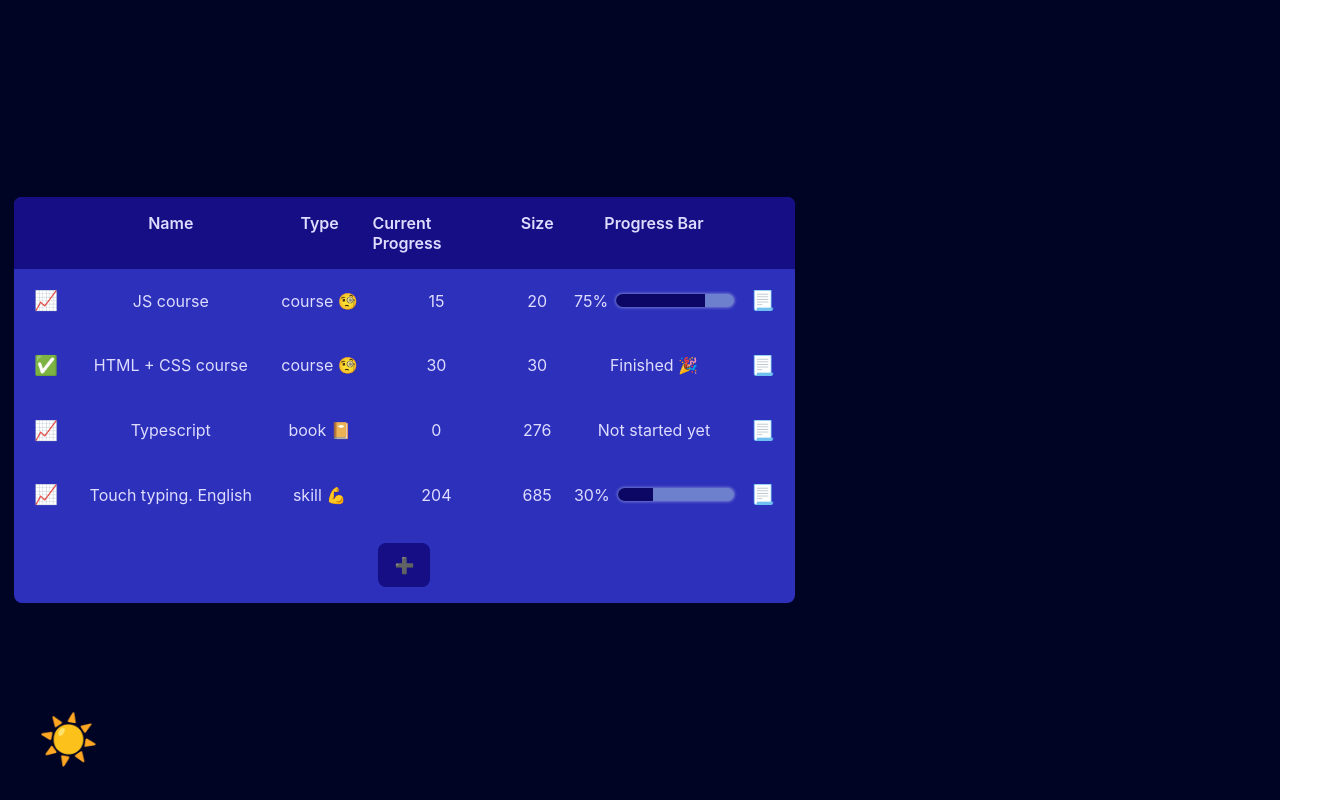
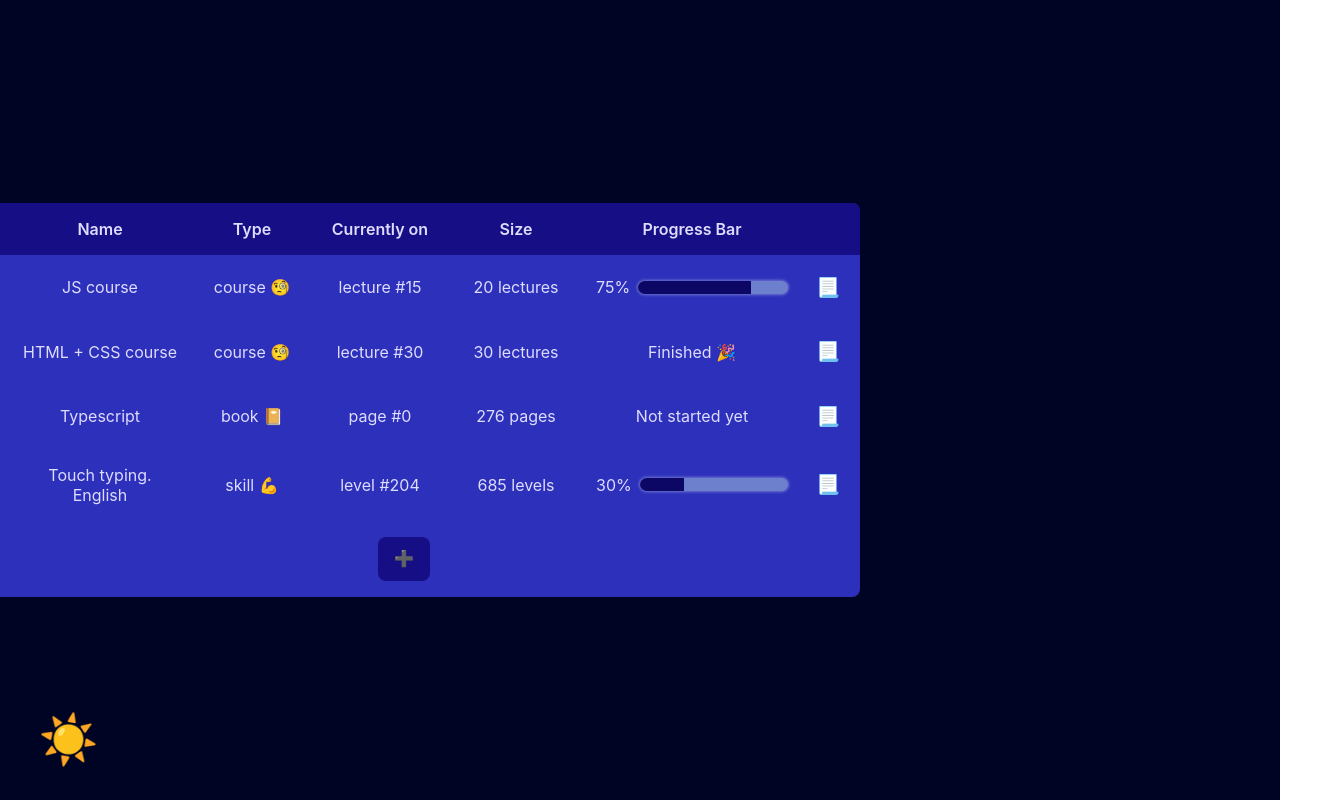
Before and after one commit to CreepyTeabag/Track-Your-Progress, a React (Create React App) app: page / in a window 1280 px wide. Shown: the whole page, 1332 px wide, since content can reach past the window. Built offline with nearby package versions, Linux system fonts and the light colour scheme.

Commit message:
Refactor code

```diff
--- a/src/components/App.js
+++ b/src/components/App.js
@@ -52,10 +52,13 @@ const initialTypes = [
 function App() {
   const [skills, setSkills] = useState(initialSkills);
   const [types, setTypes] = useState(initialTypes);
+
   const [showUpdate, setShowUpdate] = useState(false);
   const [showHistory, setShowHistory] = useState(false);
   const [showAdd, setShowAdd] = useState(false);
+
   const [curSkill, setCurSkill] = useState(null);
+
   const [isDark, setIsDark] = useState(true);
 
   function handleShowUpdate(skill) {
@@ -96,7 +99,16 @@ function App() {
       );
       return;
     }
+
+    if (update > curSkill.size) {
+      alert(
+        `You can't set progress above its size (${curSkill.size} ${curSkill.counterWord}s)`
+      );
+      return;
+    }
+
     const date = new Date();
+
     setSkills(
       skills.map((skill) =>
         skill.name === curSkill.name
@@ -108,6 +120,7 @@ function App() {
           : skill
       )
     );
+
     setCurSkill(null);
     setShowUpdate(false);
     setShowHistory(false);
@@ -127,11 +140,13 @@ function App() {
           handleShowHistory={handleShowHistory}
           handleShowAdd={handleShowAdd}
         />
+
         {showUpdate && <Update skill={curSkill} onUpdate={handleUpdate} />}
         {showHistory && (
           <History skill={curSkill} onShowHistory={handleShowHistory} />
         )}
         {showAdd && <NewSkill types={types} onAddNew={handleAddNew} />}
+
         <ThemeButton isDark={isDark} setIsDark={setIsDark}></ThemeButton>
       </div>
     </div>
--- a/src/components/History.js
+++ b/src/components/History.js
@@ -6,8 +6,12 @@ export default function History({ skill, onShowHistory }) {
       {skill.history.length === 0 && <div>Nothing here yet...</div>}
 
       {skill.history.length > 0 &&
-        skill.history.map((day, i) => {
+        skill.history
+          .slice(0)
+          .reverse()
+          .map((day, i) => {
             const date = new Date(day.date).toLocaleDateString();
+
             return (
               <div className="day" key={`${date}_${i}`}>
                 <div className="date">{date}</div>
--- a/src/components/Skill.js
+++ b/src/components/Skill.js
@@ -1,6 +1,5 @@
 export default function Skill({ skill, onShowUpdate, onShowHistory }) {
   let percentage = (skill.currentProgress / skill.size) * 100;
-  if (percentage > 100) percentage = 100;
   if (percentage > 0 && percentage < 1) percentage = 1;
   else percentage = Math.round(percentage);
   return (
@@ -21,8 +20,12 @@ export default function Skill({ skill, onShowUpdate, onShowHistory }) {
       </li>
       <li>{skill.name}</li>
       <li>{skill.type}</li>
-      <li>{skill.currentProgress}</li>
-      <li>{skill.size}</li>
+      <li>
+        {skill.counterWord} #{skill.currentProgress}
+      </li>
+      <li>
+        {skill.size} {skill.counterWord}s
+      </li>
       <li>
         {percentage === 100 && "Finished 🎉"}
         {percentage === 0 && "Not started yet"}
--- a/src/components/Table.js
+++ b/src/components/Table.js
@@ -13,7 +13,7 @@ export default function Table({
         <p> </p>
         <p>Name</p>
         <p>Type</p>
-        <p>Current Progress</p>
+        <p>Currently on</p>
         <p>Size</p>
         <p>Progress Bar</p>
         <p> </p>
--- a/src/components/Update.js
+++ b/src/components/Update.js
@@ -13,7 +13,7 @@ export default function Update({ skill, onUpdate }) {
     >
       <h3>📈 Update progress on {skill.name}</h3>
 
-      <label>What page are you on?</label>
+      <label>What {skill.counterWord} are you on?</label>
       <input
         type="text"
         className="input"
--- a/src/index.css
+++ b/src/index.css
@@ -54,6 +54,7 @@ body {
   height: 100vh;
   color: #495057;
   background-color: #fff;
+  overflow: visible;
 
   --white: #fffbf2;
   --color-lightest: #fff3da;
@@ -66,7 +67,7 @@ body {
 
 .container {
   display: grid;
-  grid-template-columns: 48.75rem 26.5rem;
+  grid-template-columns: 57rem 26.5rem;
   column-gap: 3rem;
 }
 
@@ -161,8 +162,8 @@ body {
 .header,
 .line {
   display: grid;
-  grid-template-columns: 2rem 12rem 5rem 8rem 3rem 10rem 2rem;
-  column-gap: 0.8rem;
+  grid-template-columns: 2rem 10rem 6rem 7rem 7rem 12rem 2rem;
+  column-gap: 1.5rem;
   padding: 1rem;
   transition: 0.3s;
 }
@@ -172,6 +173,7 @@ body {
   display: flex;
   justify-content: center;
   align-items: flex-start;
+  text-align: center;
 }
 
 .header {
@@ -181,7 +183,6 @@ body {
 
 .line > * {
   align-items: center;
-  text-align: center;
 }
 
 .line:hover {
```
Lines whose indentation alone changed are shown as unchanged.
